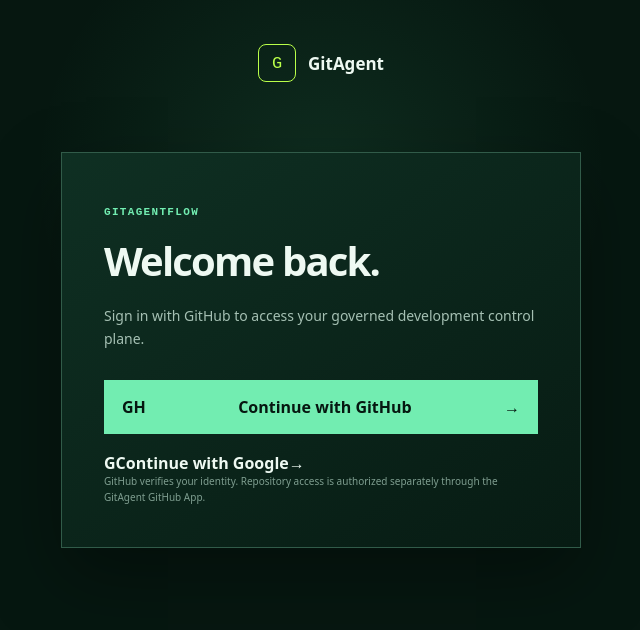
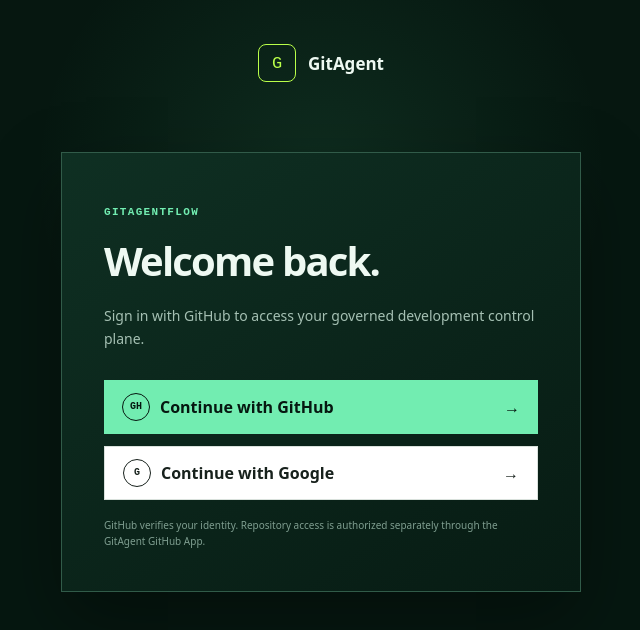
Before and after one commit to mbarsenas/GitAgent, a Next.js app: page /signin in a window 1280 px wide. Shown: the top 630 px of the page, without its empty margins (319-959 px from the left). Built offline with nearby package versions, Linux system fonts and the light colour scheme.

Commit message:
Style multi-provider authentication

```diff
--- a/src/app/globals.css
+++ b/src/app/globals.css
@@ -381,3 +381,11 @@ textarea { resize: vertical; }
 .auth-card small { display:block;color:#7f9e90;line-height:1.55;font-size:10px; }
 .auth-switch { margin:28px 0 0!important;padding-top:22px;border-top:1px solid #284c3c;color:#8ca99c!important;font-size:11px!important; }
 .auth-switch a { color:#72edb1; }
+
+.auth-providers { display:grid;gap:12px;margin:30px 0 18px; }
+.auth-providers .auth-github { margin:0; }
+.auth-google { min-height:54px;padding:0 18px;background:#fff;color:#17211c;border:1px solid #d9e1dc;display:grid;grid-template-columns:38px 1fr auto;align-items:center;font-weight:800;transition:.2s ease; }
+.auth-google:hover { transform:translateY(-3px);box-shadow:0 14px 30px rgba(0,0,0,.22); }
+.auth-github { display:grid;grid-template-columns:38px 1fr auto!important; }
+.auth-github strong,.auth-google strong { text-align:left; }
+.provider-mark { width:28px;height:28px;display:grid;place-items:center;border:1px solid currentColor;border-radius:50%;font:700 10px/1 ui-monospace,monospace; }
```
